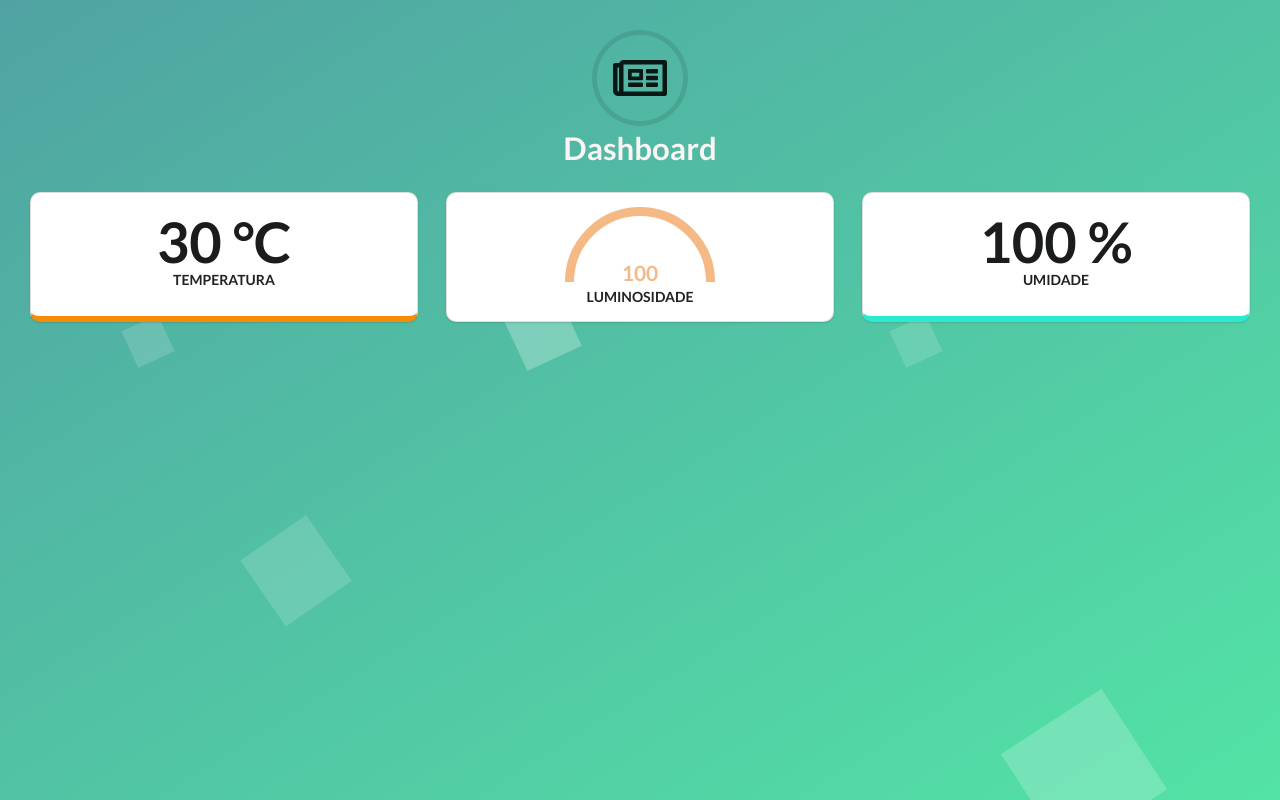
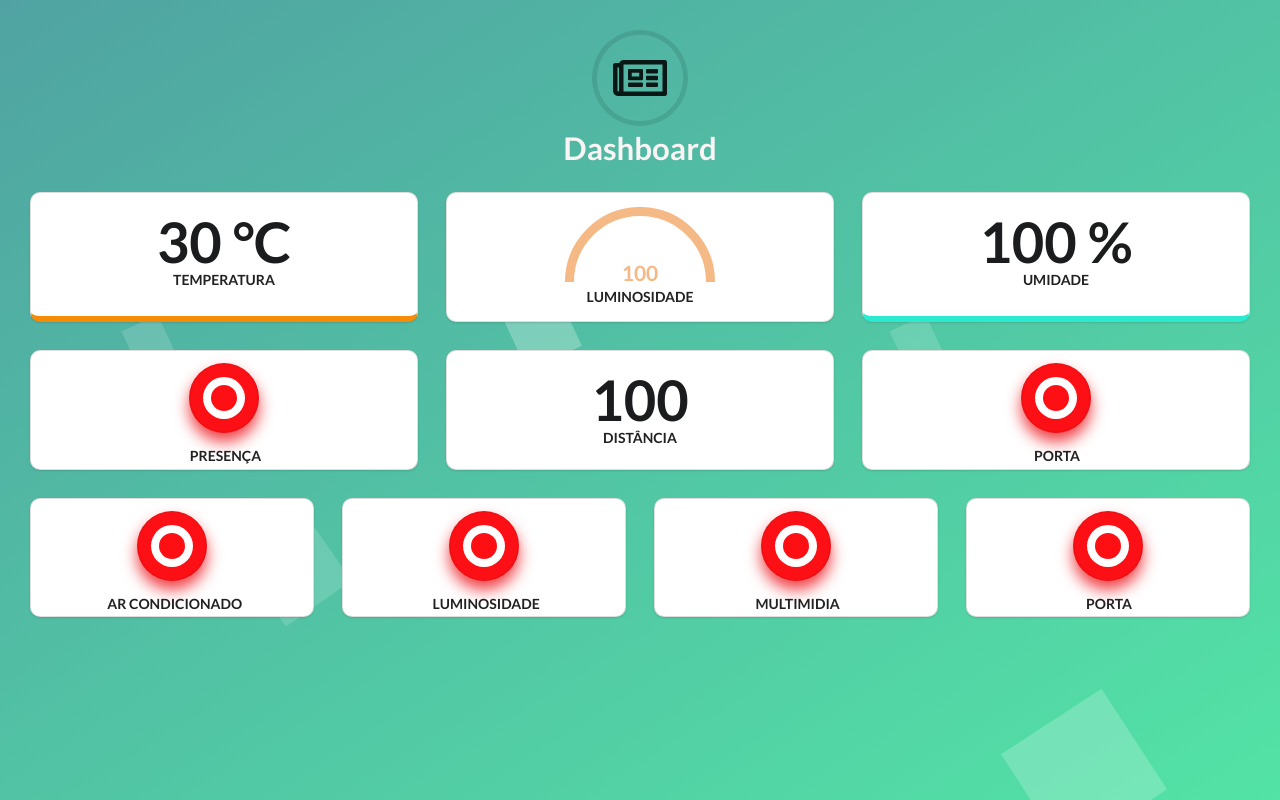
Before and after one commit to joaopinacio/dasboardBroker, a plain HTML site: page index.html in a window 1280 px wide. Drawn offline with Linux system fonts and the light colour scheme.

Commit message:
Implementação de Botoes e Sensor de Distancia

```diff
--- a/index.html
+++ b/index.html
@@ -1,6 +1,7 @@
 <head>
     <link rel="stylesheet" href="assets/semantic.min.css">
     <link rel="stylesheet" href="style.css">
+    <link rel="stylesheet" href="toggle.css">
     <script src="assets/jquery.min.js"></script>
     <script src="assets/semantic.min.js"></script>
     <script src="assets/progressbar.min.js"></script>
@@ -71,12 +72,112 @@
                     </div>
                 </div>
             </div>
-            <!-- <div class="equal width row"> Container onde irá ficar os botoes
+            <div class="equal width row">
                 <div class="column">
-                    <div class="ui segment alignAll" style="border-radius: 10px;">
+                    <div class="ui segment alignAll" style="height: 100%;border-radius: 10px;">
+                        <div class="ui statistic" style="margin: 7px auto !important;">
+                            <div class="value">
+                                <div class="toggle">
+                                    <input type="checkbox" id="togglePresence" />
+                                    <label for="togglePresence"></label>
+                                </div>
+                            </div>
+                            <div class="label" style="top:70%;transform: translate3d(2%, 368%, 0);">
+                                Presença
+                            </div>
+                        </div>
                     </div>
                 </div>
-            </div> -->
+                <div class="column">
+                    <div class="ui segment alignAll" style="height: 100%;border-radius: 10px;">
+                        <div class="ui statistic" style="margin: 7px auto !important;">
+                            <div class="font-text value">
+                                <span id="distValue">0</span>
+                            </div>
+                            <div class="label">
+                                Distância
+                            </div>
+                        </div>
+                    </div>
+                </div>
+                <div class="column">
+                    <div class="ui segment alignAll" style="height: 100%;border-radius: 10px;">
+                        <div class="ui statistic" style="margin: 7px auto !important;">
+                            <div class="value">
+                                <div class="toggle">
+                                    <input type="checkbox" id="toggleDoor" />
+                                    <label for="toggleDoor"></label>
+                                </div>
+                            </div>
+                            <div class="label" style="top:70%;transform: translate3d(2%, 368%, 0);">
+                                Porta
+                            </div>
+                        </div>
+                    </div>
+                </div>
+            </div>
+            <div class="equal width row">
+                <div class="column" style="height: 119px !important;">
+                    <div class="ui segment alignAll" style="height: 100%;border-radius: 10px;">
+                        <div class="ui statistic" style="margin: 7px auto !important;">
+                            <div class="value">
+                                <div class="toggle">
+                                    <input type="checkbox" id="toggleAir" />
+                                    <label for="toggleAir"></label>
+                                </div>
+                            </div>
+                            <div class="label" style="top:70%;transform: translate3d(2%, 368%, 0);">
+                                Ar Condicionado
+                            </div>
+                        </div>
+                    </div>
+                </div>
+                <div class="column" style="height: 119px !important;">
+                    <div class="ui segment alignAll" style="height: 100%;border-radius: 10px;">
+                        <div class="ui statistic" style="margin: 7px auto !important;">
+                            <div class="value">
+                                <div class="toggle">
+                                    <input type="checkbox" id="toggleLum" />
+                                    <label for="toggleLum"></label>
+                                </div>
+                            </div>
+                            <div class="label" style="top:70%;transform: translate3d(2%, 368%, 0);">
+                                Luminosidade
+                            </div>
+                        </div>
+                    </div>
+                </div>
+                <div class="column">
+                    <div class="ui segment alignAll" style="height: 100%;border-radius: 10px;">
+                        <div class="ui statistic" style="margin: 7px auto !important;">
+                            <div class="value">
+                                <div class="toggle">
+                                    <input type="checkbox" id="toggleMult" />
+                                    <label for="toggleMult"></label>
+                                </div>
+                            </div>
+                            <div class="label" style="top:70%;transform: translate3d(2%, 368%, 0);">
+                                Multimidia
+                            </div>
+                        </div>
+                    </div>
+                </div>
+                <div class="column">
+                    <div class="ui segment alignAll" style="height: 100%;border-radius: 10px;">
+                        <div class="ui statistic" style="margin: 7px auto !important;">
+                            <div class="value">
+                                <div class="toggle">
+                                    <input type="checkbox" id="toggleDoorr" />
+                                    <label for="toggleDoorr"></label>
+                                </div>
+                            </div>
+                            <div class="label" style="top:70%;transform: translate3d(2%, 368%, 0);">
+                                Porta
+                            </div>
+                        </div>
+                    </div>
+                </div>
+            </div>
         </div>
     </div>
 </body>
--- a/index.js
+++ b/index.js
@@ -1,5 +1,11 @@
 var bar;
 $( document ).ready(function() {
+
+    $('#toggle').parent().attr('content-off','FECHADA');
+    $('#toggle').parent().attr('content-on','ABERTA');
+    $('#toggleTwo').parent().attr('content-off','OFF');
+    $('#toggleTwo').parent().attr('content-on','ON');
+
 
     bar = new ProgressBar.SemiCircle('#progressBar', {
         strokeWidth: 6,
@@ -70,35 +76,35 @@ $( document ).ready(function() {
         }
     });
 
-    // var bar = new ProgressBar.Circle('#progressBar', {
-    //     color: '#aaa',
-    //     strokeWidth: 10,
-    //     trailWidth: 5,
-    //     easing: 'easeInOut',
-    //     duration: 2500,
-    //     text: {
-    //       autoStyleContainer: false
-    //     },
-    //     from: { color: '#aaa', width: 3 },
-    //     to: { color: '#333', width: 8 },
-    //     step: function(state, circle) {
-    //       circle.path.setAttribute('stroke', state.color);
-    //       circle.path.setAttribute('stroke-width', state.width);
+    $('#distValue').countTo({
+        from: +$('#distValue').html(),
+        to: 100,
+        speed: 2000,
+        refreshInterval: 60,
+        onComplete: function(value) {}
+    });
 
-    //       var value = Math.round(circle.value() * 20);
-    //       if (value === 0) {
-    //         circle.setText('');
-    //       } else {
-    //         circle.setText(value);
-    //       }
+    $('#toggleDoor').click(function (e){
+      $('#toggleDoor').parent().parent().toggleClass('on');
+    });
 
-    //     }
-    // });
-    //   bar.text.style.fontFamily = '"Lato", Helvetica Neue, Arial, Helvetica, sans-serif';
-    //   bar.text.style.fontSize = '1.5rem';
-    //   bar.text.style.fontWeight = '400';
-    //   bar.text.style.color = '#1b1c1d';
+    $('#toggleAir').click(function (e){
+      $('#toggleAir').parent().parent().toggleClass('on');
+    });
 
-    //   bar.animate(0.5);  // Number from 0.0 to 1.0
+    $('#toggleLum').click(function (e){
+      $('#toggleLum').parent().parent().toggleClass('on');
+    });
 
+    $('#toggleMult').click(function (e){
+      $('#toggleMult').parent().parent().toggleClass('on');
+    });
+
+    $('#toggleDoorr').click(function (e){
+      $('#toggleDoorr').parent().parent().toggleClass('on');
+    });
+
+    $('#togglePresence').click(function (e){
+      $('#togglePresence').parent().parent().toggleClass('on');
+    });
 });
--- /dev/null
+++ b/toggle.css
@@ -0,0 +1,69 @@
+*, :after, :before {
+    box-sizing: border-box;
+}
+.toggle {
+    position: absolute;
+    top: 40%;
+    left: 50%;
+    transform: translate3d(-50%, -50%, 0);
+}
+.toggle:before {
+    content: '';
+    position: absolute;
+    left: -56px;
+    top: 30px;
+    font-size: 18px;
+    color: rgba(253, 15, 21, 0.55);
+}
+.toggle:after {
+    content: '';
+    position: absolute;
+    right: -46px;
+    top: 30px;
+    font-size: 18px;
+    color: #fff;
+}
+.toggle label {
+    position: relative;
+    display: inline-block;
+    width: 70px;
+    height: 70px;
+    background-color: #fd1015;
+    border-radius: 50px;
+    cursor: pointer;
+    box-shadow: inset 0 0 2px 1px rgba(0, 0, 0, 0.1), 0px 9px 15px 0px #ef4247;
+    -webkit-tap-highlight-color: transparent;
+}
+.toggle label:before {
+    content: "";
+    position: absolute;
+    top: 50%;
+    left: 50%;
+    transform: translate(-50%, -50%);
+    transition: width 0.2s cubic-bezier(0, -1.85, 0.27, 1.75);
+    height: 42px;
+    width: 42px;
+    background-color: #fd0f14;
+    border-radius: 46px;
+    box-shadow: inset 0px 0px 0px 8px #fff;
+}
+.toggle input {
+    display: none;
+}
+.toggle input:checked + label {
+    background-color: #57de72;
+    box-shadow: inset 0 0 2px 1px rgba(0, 0, 0, 0.1), 0px 9px 15px 0px rgba(3, 132, 28, 0.5411764705882353);
+}
+.toggle input:checked + label:before {
+    width: 10px;
+    background-color: #fff;
+}
+/* .on {
+    background-color: #6fc57c;
+} */
+.on .toggle:before {
+    color: #fff
+}
+.on .toggle:after {
+    color: rgba(62, 160, 81, 0.89);
+}
```
